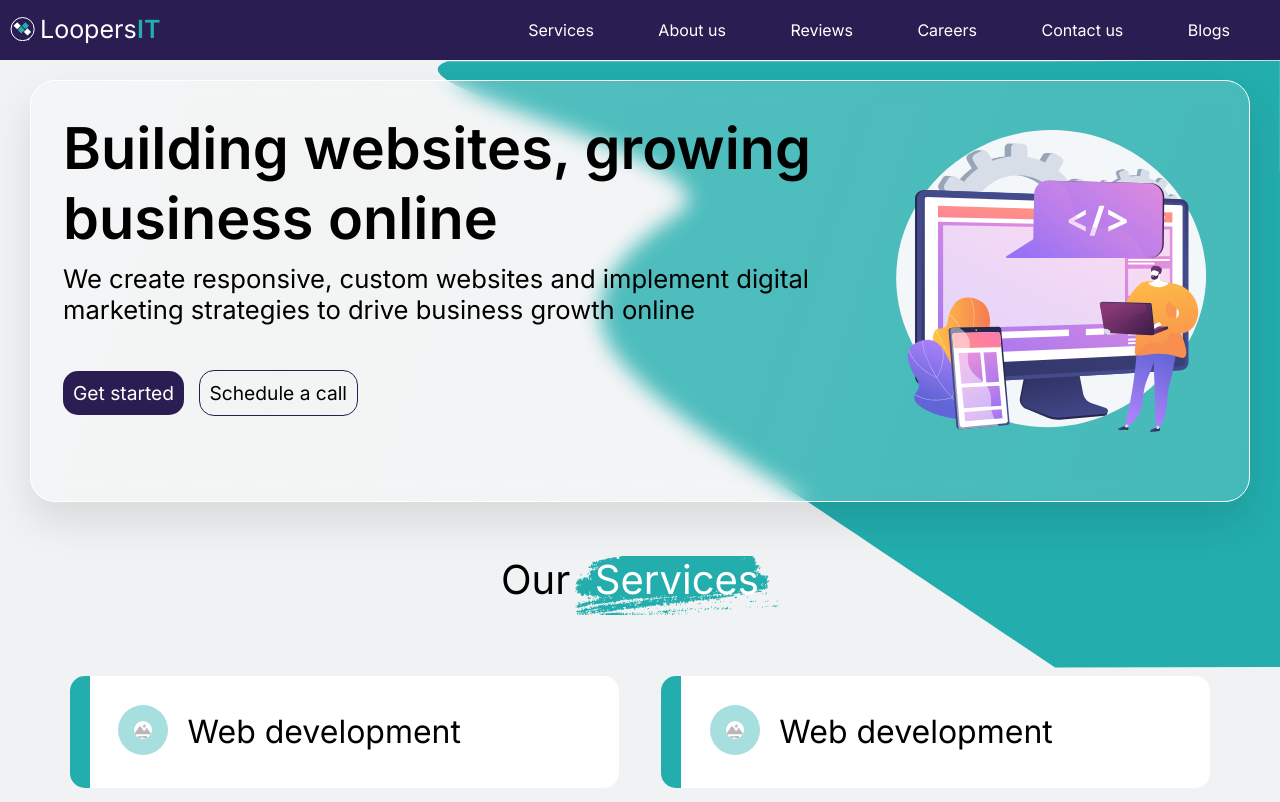
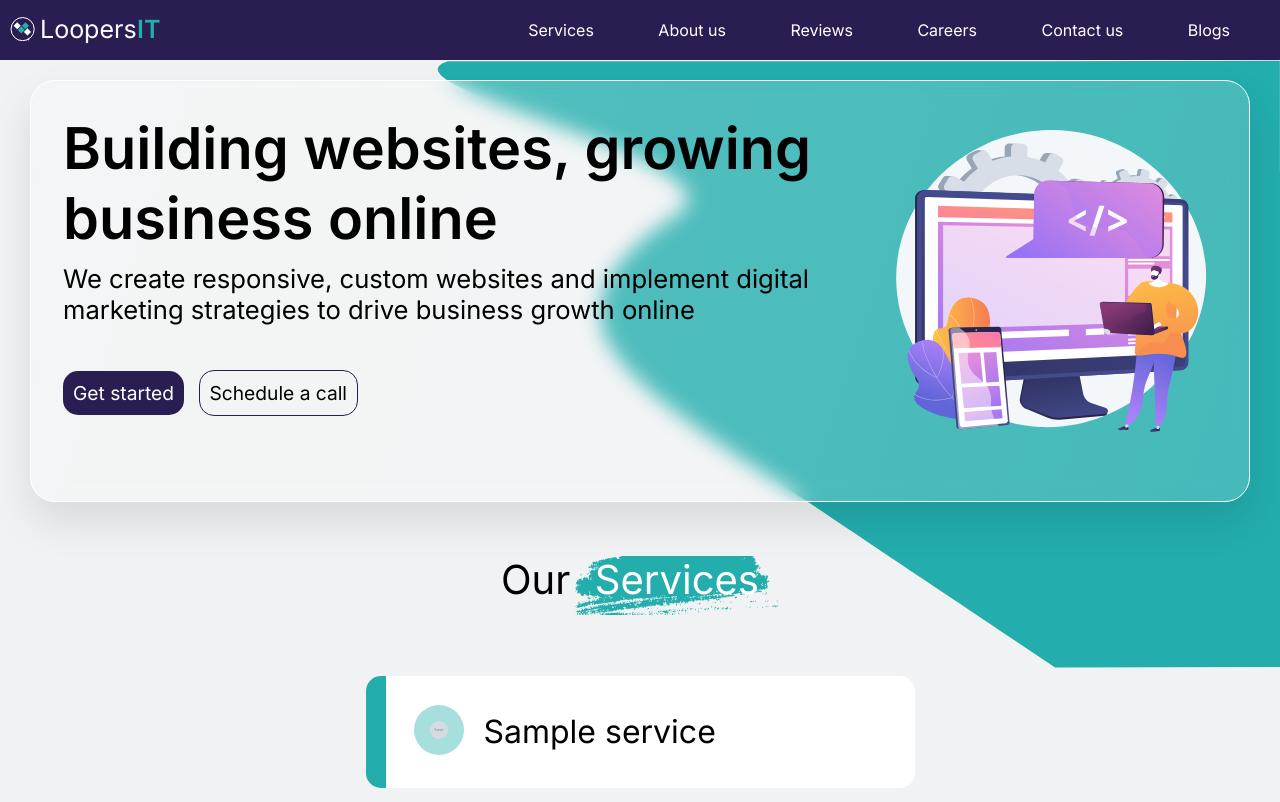
Before and after one commit to LoopersIT/loopersit, a Django app: page / in a window 1280 px wide. Shown: the top 802 px of the page. Run offline with Django 5.2, Linux system fonts and the light colour scheme; tables that the repository leaves empty hold one stand-in row (values such as "Sample post"); grey boxes marked "Sample" are stand-in pictures; some libraries are stand-ins or nearby versions.

Commit message:
added services to homepage

```diff
--- a/loopers/views.py
+++ b/loopers/views.py
@@ -4,7 +4,8 @@ from .models import Service
 
 
 def home_page(request):
-    return render(request, 'loopers/home_page.html', {})
+    services = Service.objects.all()
+    return render(request, 'loopers/home_page.html', {'services':services})
 
 def service(request):
     services = Service.objects.all()
--- a/templates/loopers/home/service.html
+++ b/templates/loopers/home/service.html
@@ -9,60 +9,24 @@
 
 <div class="service_box">
 
-
+{% for service in services %}
     <a href="" class="services">
       <span class="service_svg">
         <img
           class="service_img"
-          src="{% static 'img/no_img.jpg' %}"
+          src="
+          {% if service.home_icon %}
+            {{service.home_icon.url}}
+          {% else %}
+            {% static 'img/no_img.jpg' %}
+          {% endif %}
+          "
           alt="web development svg"
         />
       </span>
-      <span class="service_name">Web development</span>
+      <span class="service_name">{{service.name}}</span>
     </a>
-    <a href="" class="services">
-      <span class="service_svg">
-        <img
-          class="service_img"
-          src="{% static 'img/no_img.jpg' %}"
-          alt="web development svg"
-        />
-      </span>
-      <span class="service_name">Web development</span>
-    </a>
-    <a href="" class="services">
-      <span class="service_svg">
-        <img
-          class="service_img"
-          src="{% static 'img/no_img.jpg' %}"
-          alt="web development svg"
-        />
-      </span>
-      <span class="service_name">Web development</span>
-    </a>
-    <a href="" class="services">
-      <span class="service_svg">
-        <img
-          class="service_img"
-          src="{% static 'img/no_img.jpg' %}"
-          alt="web development svg"
-        />
-      </span>
-      <span class="service_name">Web development</span>
-    </a>
-
-
-
-    <a href="" class="services">
-      <span class="service_svg">
-        <img
-          class="service_img"
-          src="{% static 'img/no_img.jpg' %}"
-          alt="web development svg"
-        />
-      </span>
-      <span class="service_name">Digital marketing</span>
-    </a>
+{% endfor %}
 
 
   </div>
--- a/templates/loopers/service.html
+++ b/templates/loopers/service.html
@@ -34,7 +34,7 @@
                 {% if service.image %}
                     {{service.image.url}}
                 {% else %}
-                {% static 'imag/no_img.jpg' %}
+                {% static 'img/no_img.jpg' %}
                 {% endif %}
 
                 " alt="webdev vector">
```
